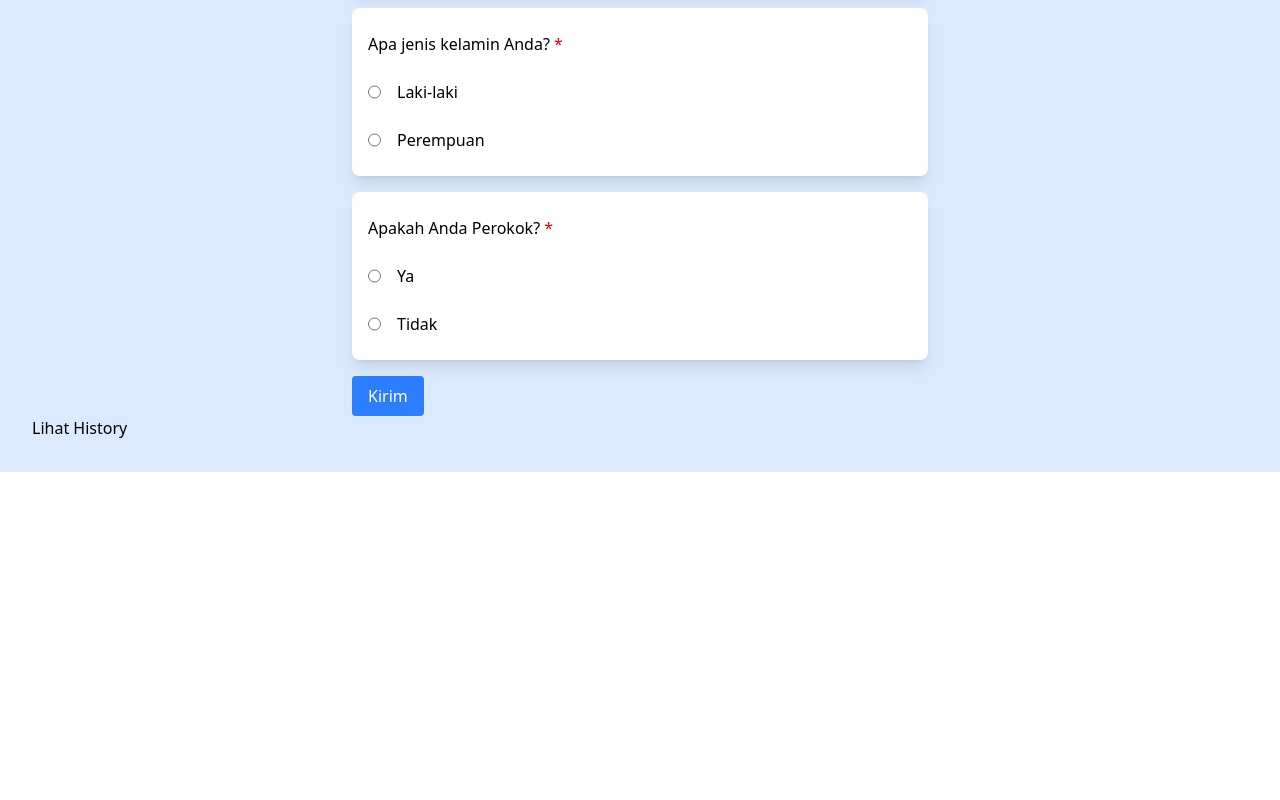
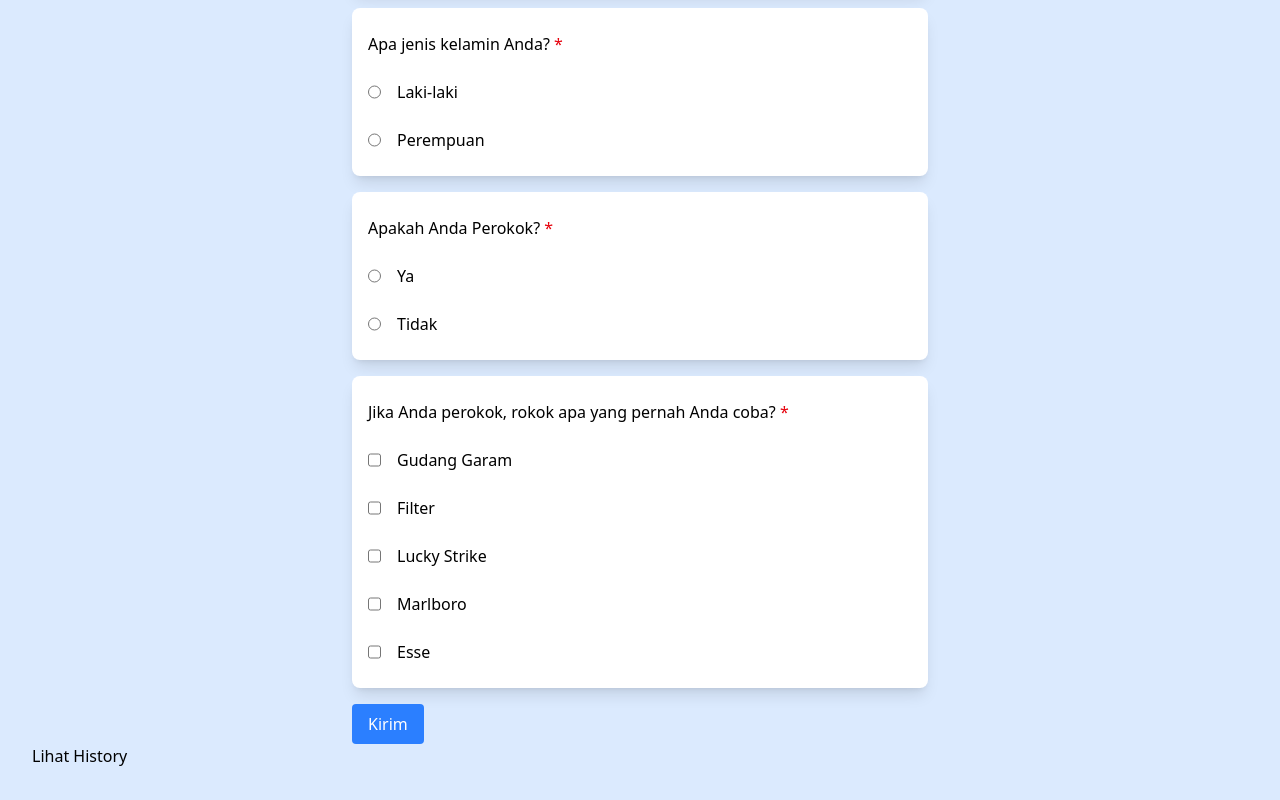
Before and after one commit to Arif14377/koda-b6-react5, a React (Vite) app: page / in a window 1280 px wide. Shown: the part 463-1263 px from the top of the page. Before the commit the page ends 935 px from the top, so only its background shows below. Built offline with nearby package versions, Linux system fonts and the light colour scheme.

Commit message:
feat: add checkbox to form page

```diff
--- a/src/pages/FormPage.jsx
+++ b/src/pages/FormPage.jsx
@@ -6,6 +6,7 @@
 import { yupResolver } from '@hookform/resolvers/yup'
 import * as yup from "yup"
 import { InputRadio } from '../components/InputRadio.jsx'
+import { InputCheckbox } from '../components/InputCheckbox.jsx'
 
 const schemaValidation = yup.object({
     name: yup.string().required().min(2),
@@ -50,13 +51,21 @@
         <InputText idName="age" labelInput="Berapa umur Anda?" {...register("age")} placeholder="Your answer"/>
         <div className="flex flex-col rounded-lg w-full bg-white shadow-lg px-4 py-6 gap-6">
             <label>Apa jenis kelamin Anda? <span className="text-red-600">*</span> </label>
-            <InputRadio type="radio" name={"gender"} id={"men"} value={"Laki-laki"} label={"Laki-laki"} className="focus:border-blue-600 focus:outline-hidden"/>
-            <InputRadio type="radio" name={"gender"} id={"women"} value={"women"} label={"Perempuan"} className="focus:border-blue-600 focus:outline-hidden"/>
+            <InputRadio type="radio" {...register("gender")} id={"men"} value={"Laki-laki"} label={"Laki-laki"} className="focus:border-blue-600 focus:outline-hidden"/>
+            <InputRadio type="radio" {...register("gender")} id={"women"} value={"women"} label={"Perempuan"} className="focus:border-blue-600 focus:outline-hidden"/>
         </div>
         <div className="flex flex-col rounded-lg w-full bg-white shadow-lg px-4 py-6 gap-6">
             <label>Apakah Anda Perokok? <span className="text-red-600">*</span> </label>
-            <InputRadio type="radio" name={"isSmoker"} id={"ya"} value={"smoker"} label={"Ya"} className="focus:border-blue-600 focus:outline-hidden"/>
-            <InputRadio type="radio" name={"isSmoker"} id={"tidak"} value={"non-smoker"} label={"Tidak"} className="focus:border-blue-600 focus:outline-hidden"/>
+            <InputRadio {...register("isSmoker")} id={"ya"} value={"smoker"} label={"Ya"} className="focus:border-blue-600 focus:outline-hidden"/>
+            <InputRadio {...register("isSmoker")} id={"tidak"} value={"non-smoker"} label={"Tidak"} className="focus:border-blue-600 focus:outline-hidden"/>
+        </div>
+        <div className="flex flex-col rounded-lg w-full bg-white shadow-lg px-4 py-6 gap-6">
+            <label>Jika Anda perokok, rokok apa yang pernah Anda coba? <span className="text-red-600">*</span> </label>
+            <InputCheckbox {...register("cigarette")} id={"gudangGaram"} value={"Gudang Garam"} label={"Gudang Garam"} className="focus:border-blue-600 focus:outline-hidden"/>
+            <InputCheckbox {...register("cigarette")} id={"filter"} value={"Filter"} label={"Filter"} className="focus:border-blue-600 focus:outline-hidden"/>
+            <InputCheckbox {...register("cigarette")} id={"luckyStrike"} value={"Lucky Strike"} label={"Lucky Strike"} className="focus:border-blue-600 focus:outline-hidden"/>
+            <InputCheckbox {...register("cigarette")} id={"marlboro"} value={"Marlboro"} label={"Marlboro"} className="focus:border-blue-600 focus:outline-hidden"/>
+            <InputCheckbox {...register("cigarette")} id={"esse"} value={"Esse"} label={"Esse"} className="focus:border-blue-600 focus:outline-hidden"/>
         </div>
         <Button/>
       </form>
```
